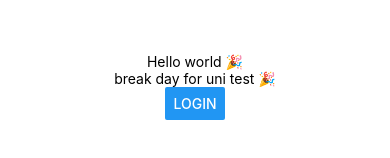
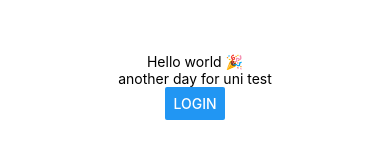
Before and after one commit to Hussain-hamim/Taskly, a React Native app: screen / in a window 390 px wide. Shown: the part 336-494 px from the top of the page. Built offline with nearby package versions, Linux system fonts and the light colour scheme.

Commit message:
another day for uni test

```diff
--- a/App.js
+++ b/App.js
@@ -11,7 +11,7 @@ const YourApp = () => {
       }}
     >
       <Text>Hello world 🎉</Text>
-      <Text>break day for uni test 🎉</Text>
+      <Text>another day for uni test</Text>
       <Button title="login" onPress={() => Alert.alert("hello world")} />
     </View>
   );
```
